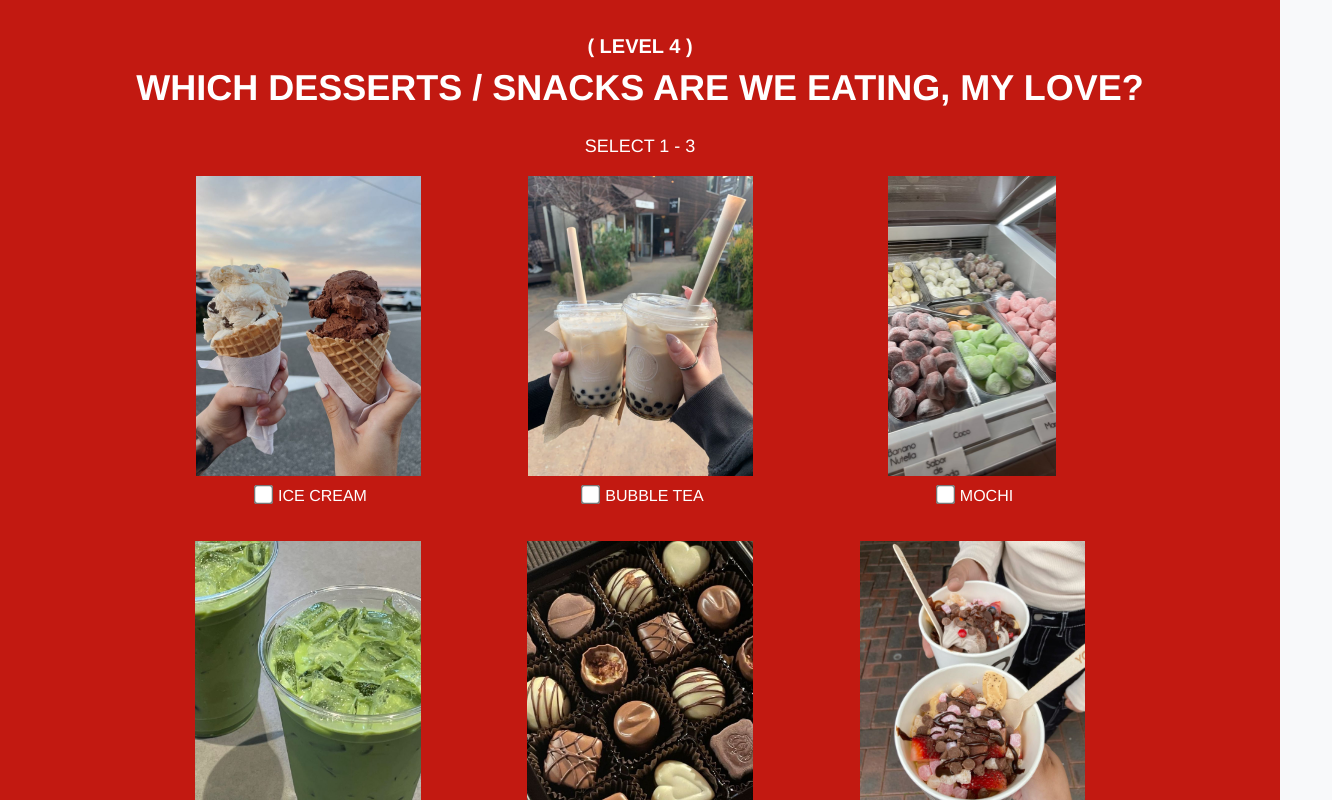
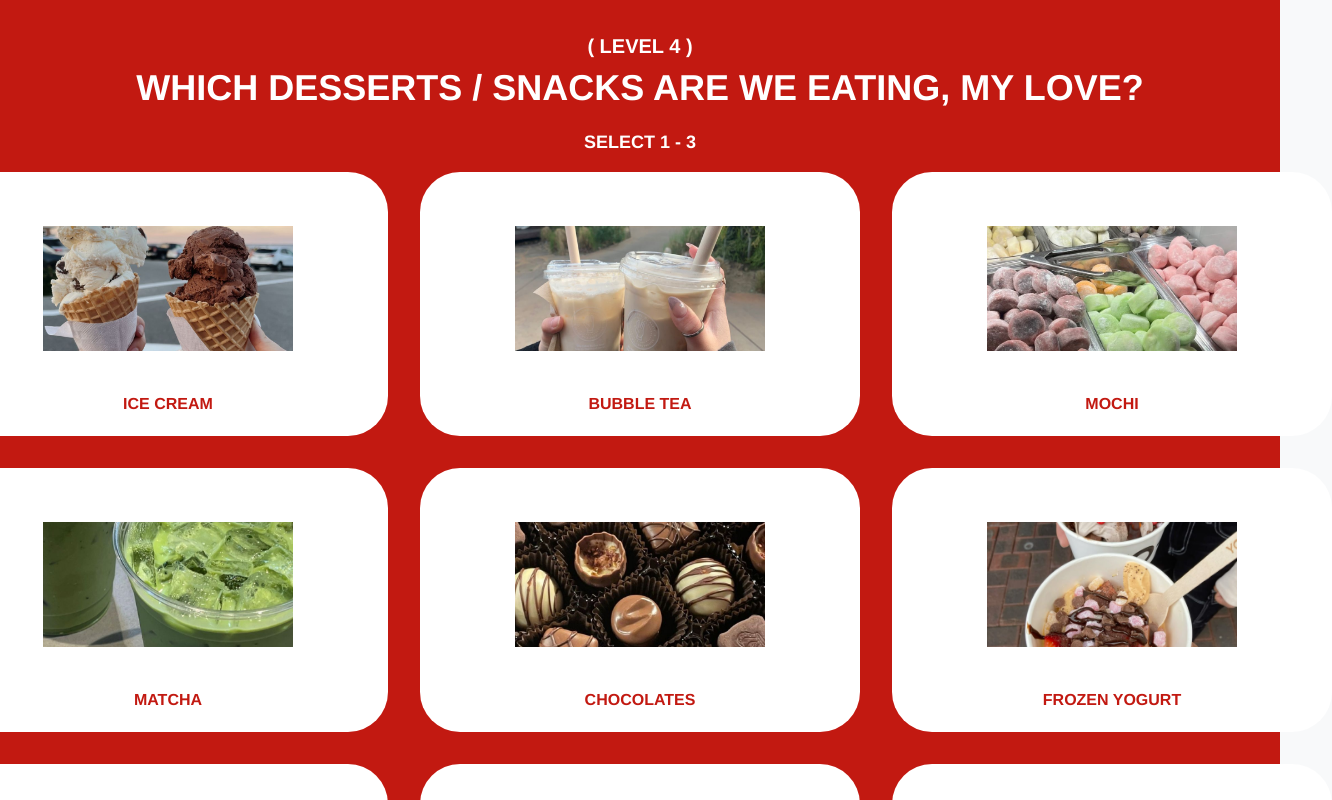
Before and after one commit to gathrean/aloean, a Next.js app: page /pages/valentines/4-dessert in a window 1280 px wide. Shown: the top 800 px of the page, 1332 px wide, since content can reach past the window. Built offline with nearby package versions, Linux system fonts and the light colour scheme.

Commit message:
Turned checkbox items into cards

```diff
--- a/app/pages/valentines/1-no/page.tsx
+++ b/app/pages/valentines/1-no/page.tsx
@@ -11,7 +11,7 @@ export default function Nope() {
             <h1 className="text-4xl font-bold text-gray-300">
                 i see...
             </h1>
-
+            <div className="image-container mt-4">
                 <Image
                     src="/Valentines/1/spiderman.jpeg"
                     alt="Sad cat gif"
@@ -19,6 +19,7 @@ export default function Nope() {
                     height={300}
                     className="mt-4"
                 />
+            </div>
 
             <br></br>
 
--- a/app/pages/valentines/1-yes/page.tsx
+++ b/app/pages/valentines/1-yes/page.tsx
@@ -11,13 +11,15 @@ export default function ThankYou() {
             <h1 className="text-xl font-bold mb-2">( LEVEL 1 )</h1>
             <h1 className="text-4xl font-bold">LET&apos;S GOOOOOOOOOO</h1>
 
+            <div className="image-container mt-4">
                 <Image
                     src="/Valentines/1/bee.gif"
                     alt="bee gif"
                     width={300}
                     height={300}
-                className="mt-4 object-cover"
+                    className="object-cover"
                 />
+            </div>
 
             <p className="font-bold mt-4">✋🏽</p>
             <p className="font-bold">WAIT!</p>
--- a/app/pages/valentines/4-dessert/page.tsx
+++ b/app/pages/valentines/4-dessert/page.tsx
@@ -4,19 +4,6 @@ import { useRouter } from 'next/navigation';
 import Image from 'next/image';
 
 import '../valentines.css';
-
-const desserts = [
-    { name: 'Ice Cream', src: '/Valentines/4-dessert/icecream.jpg', label: 'ICE CREAM' },
-    { name: 'Bubble Tea', src: '/Valentines/4-dessert/bubble-tea.jpg', label: 'BUBBLE TEA' },
-    { name: 'Mochi', src: '/Valentines/4-dessert/mochi.jpg', label: 'MOCHI' },
-    { name: 'Matcha', src: '/Valentines/4-dessert/matcha.jpg', label: 'MATCHA' },
-    { name: 'Chocolate', src: '/Valentines/4-dessert/chocolate.jpg', label: 'CHOCOLATES' },
-    { name: 'Frozen Yogurt', src: '/Valentines/4-dessert/frozen-yogurt.jpg', label: 'FROZEN YOGURT' },
-    { name: 'Indian Desserts', src: '/Valentines/4-dessert/indian-desserts.jpg', label: 'INDIAN DESSERTS' },
-    { name: 'Filipino Desserts', src: '/Valentines/4-dessert/filipino-desserts.jpg', label: 'FILIPINO DESSERTS' },
-    { name: 'No Desserts', src: '/Valentines/4-dessert/no-desserts.jpg', label: 'NO DESSERTS' },
-    { name: "(I can't decide on desserts, surprise me)", src: '/Valentines/idk.gif', label: "CAN'T DECIDE (SURPRISE ME)" }
-];
 
 export default function DessertSelection() {
     const [selectedDesserts, setSelectedDesserts] = useState<string[]>([]);
@@ -31,12 +18,11 @@ export default function DessertSelection() {
 
     const submitResponse = async (response: string) => {
         try {
-            const res = await fetch('/api/valentines/submit-response', {
+            await fetch('/api/valentines/submit-response', {
                 method: 'POST',
                 headers: { 'Content-Type': 'application/json' },
                 body: JSON.stringify({ response }),
             });
-            if (!res.ok) throw new Error('Failed to submit response');
         } catch (error) {
             console.error('Error submitting response:', error);
         }
@@ -64,25 +50,53 @@ export default function DessertSelection() {
         }
     };
 
+    const handleBack = () => {
+        router.back();
+    };
+
     return (
         <div className="valentines-page">
             <h1 className="text-xl font-bold mb-2">( LEVEL 4 )</h1>
             <h1 className="text-4xl font-bold mb-4">WHICH DESSERTS / SNACKS ARE WE EATING, MY LOVE?</h1>
+            <p className="text-lg font-bold mt-1 mb-4">
+                SELECT 1 - 3
+            </p>
+
             <form onSubmit={(e) => { e.preventDefault(); handleSubmit(); }}>
-                <p className="text-lg mt-2 mb-4 font-medium">SELECT 1 - 3</p>
                 <div className="checkbox-container">
-                    {desserts.map((dessert) => (
-                        <label key={dessert.name} className="checkbox-option">
-                            <Image src={dessert.src} alt={dessert.name} className="checkbox-image" width={300} height={300} />
-                            <span>
-                                <input type="checkbox" value={dessert.name} onChange={handleDessertChange} />
-                                {dessert.label}
+                    {[
+                        { src: "/Valentines/4-dessert/icecream.jpg", alt: "ICE CREAM", value: "ICE CREAM" },
+                        { src: "/Valentines/4-dessert/bubble-tea.jpg", alt: "BUBBLE TEA", value: "BBUBBLE TEA" },
+                        { src: "/Valentines/4-dessert/mochi.jpg", alt: "MOCHI", value: "MOCHI" },
+                        { src: "/Valentines/4-dessert/matcha.jpg", alt: "MATCHA", value: "MATCHA" },
+                        { src: "/Valentines/4-dessert/chocolate.jpg", alt: "CHOCOLATES", value: "CHOCOLATES" },
+                        { src: "/Valentines/4-dessert/frozen-yogurt.jpg", alt: "FROZEN YOGURT", value: "FROZEN YOGURT" },
+                        { src: "/Valentines/4-dessert/indian-desserts.jpg", alt: "INDIAN DESSERTS", value: "INDIAN DESSERTS" },
+                        { src: "/Valentines/4-dessert/filipino-desserts.jpg", alt: "FILIPINO DESSERTS", value: "FILIPINO DESSERTS" },
+                        { src: "/Valentines/4-dessert/no-desserts.jpg", alt: "NO DESSERTS", value: "NO DESSERTS" },
+                        { src: "/Valentines/idk.gif", alt: "CAN'T DECIDE; SURPRISE ME", value: "CAN'T DECIDE; SURPRISE ME" }
+                    ].map(({ src, alt, value }) => (
+                        <label
+                            className={`checkbox-option ${selectedDesserts.includes(value) ? 'selected' : ''}`}
+                            key={value}
+                        >
+                            <div className="image-container">
+                                <Image src={src} alt={alt} width={120} height={120} className="checkbox-image" />
+                            </div>
+                            <span className="checkbox-text">
+                                <input
+                                    type="checkbox"
+                                    value={value}
+                                    onChange={handleDessertChange}
+                                />
+                                {alt}
                             </span>
                         </label>
                     ))}
                 </div>
+
                 <div className="mt-8">
-                    <button onClick={() => router.back()} className="back-button font-bold">GO BACK</button>
+                    <button onClick={handleBack} className="back-button font-bold">GO BACK</button>
                     <button onClick={handleSubmit} className="valentines-button font-bold">NEXT LEVEL</button>
                 </div>
             </form>
--- a/app/pages/valentines/5-activities/page.tsx
+++ b/app/pages/valentines/5-activities/page.tsx
@@ -1,21 +1,8 @@
 'use client';
-import Image from 'next/image';
 import { useState } from 'react';
 import { useRouter } from 'next/navigation';
-
+import Image from 'next/image';
 import '../valentines.css';
-
-const activities = [
-    { src: '/Valentines/5-activities/arcade.jpg', alt: 'Arcade', value: 'Arcade', label: 'ARCADE (GRANVILLE REC ROOM)' },
-    { src: '/Valentines/5-activities/museum.jpg', alt: 'Museum', value: 'Museum Date', label: 'MUSEUM DATE' },
-    { src: '/Valentines/5-activities/sunset.jpg', alt: 'Sunset', value: 'Sunset Watching', label: 'WATCH THE SUNSET' },
-    { src: '/Valentines/5-activities/music-store.jpg', alt: 'Music Store', value: 'Music Store', label: 'MUSIC STORE' },
-    { src: '/Valentines/5-activities/photobooth.jpg', alt: 'Vintage Photo Booth', value: 'Vintage Photo Booth', label: 'PHOTO BOOTH (VINTAGE) 👀' },
-    { src: '/Valentines/5-activities/cafe.jpg', alt: 'Cafe', value: 'Cafe Date', label: 'CAFE DATE' },
-    { src: '/Valentines/5-activities/build-a-bear.jpg', alt: 'Build-A-Bear', value: 'Build-A-Bear', label: 'BUILD-A-BEAT' },
-    { src: '/Valentines/5-activities/aquarium.jpg', alt: 'Aquarium', value: 'Aquarium', label: 'AQUARIUM' },
-    { src: '/Valentines/idk.gif', alt: 'Surprise Me', value: "CAN'T DECIDE (SURPRISE ME)", label: "CAN'T DECIDE (SURPRISE ME)" }
-];
 
 export default function ActivitiesSelection() {
     const [selectedActivities, setSelectedActivities] = useState<string[]>([]);
@@ -30,12 +17,11 @@ export default function ActivitiesSelection() {
 
     const submitResponse = async (response: string) => {
         try {
-            const res = await fetch('/api/valentines/submit-response', {
+            await fetch('/api/valentines/submit-response', {
                 method: 'POST',
                 headers: { 'Content-Type': 'application/json' },
-                body: JSON.stringify({ response })
+                body: JSON.stringify({ response }),
             });
-            if (!res.ok) throw new Error('Failed to submit response');
         } catch (error) {
             console.error('Error submitting response:', error);
         }
@@ -49,13 +35,35 @@ export default function ActivitiesSelection() {
             alert("Damnnnn you don't want us to do anything? :((( (Select up to 5)");
             return;
         }
+
+        const formattedResponse =
+            selectedActivities.length === 1
+                ? `I want to do ${selectedActivities[0]}`
+                : `I want to do ${selectedActivities.join(' and ')}`;
+
         try {
-            await Promise.all(selectedActivities.map(activity => submitResponse(activity)));
+            await submitResponse(formattedResponse);
             router.push('/pages/valentines/6-thank-you');
         } catch (error) {
-            console.error("Failed to submit responses:", error);
+            console.error("Failed to submit response:", error);
         }
     };
+
+    const handleBack = () => {
+        router.back();
+    };
+
+    const activities = [
+        { src: '/Valentines/5-activities/arcade.jpg', alt: 'Arcade', value: 'Arcade', label: 'ARCADE (GRANVILLE REC ROOM)' },
+        { src: '/Valentines/5-activities/museum.jpg', alt: 'Museum', value: 'Museum Date', label: 'MUSEUM DATE' },
+        { src: '/Valentines/5-activities/sunset.jpg', alt: 'Sunset', value: 'Sunset Watching', label: 'WATCH THE SUNSET' },
+        { src: '/Valentines/5-activities/music-store.jpg', alt: 'Music Store', value: 'Music Store', label: 'MUSIC STORE' },
+        { src: '/Valentines/5-activities/photobooth.jpg', alt: 'Vintage Photo Booth', value: 'Vintage Photo Booth', label: 'PHOTO BOOTH (VINTAGE)' },
+        { src: '/Valentines/5-activities/cafe.jpg', alt: 'Cafe', value: 'Cafe Date', label: 'CAFE DATE' },
+        { src: '/Valentines/5-activities/build-a-bear.jpg', alt: 'Build-A-Bear', value: 'Build-A-Bear', label: 'BUILD-A-BEAR' },
+        { src: '/Valentines/5-activities/aquarium.jpg', alt: 'Aquarium', value: 'Aquarium', label: 'AQUARIUM' },
+        { src: '/Valentines/idk.gif', alt: 'Surprise Me', value: "CAN'T DECIDE (SURPRISE ME)", label: "CAN'T DECIDE (SURPRISE ME)" }
+    ];
 
     return (
         <div className="valentines-page">
@@ -66,17 +74,27 @@ export default function ActivitiesSelection() {
             <form onSubmit={(e) => { e.preventDefault(); handleSubmit(); }}>
                 <div className="checkbox-container">
                     {activities.map(({ src, alt, value, label }) => (
-                        <label key={value} className="checkbox-option">
-                            <Image src={src} alt={alt} className="checkbox-image" width={500} height={300} />
-                            <span>
-                                <input type="checkbox" value={value} onChange={handleActivityChange} />
+                        <label
+                            key={value}
+                            className={`checkbox-option ${selectedActivities.includes(value) ? 'selected' : ''}`}
+                        >
+                            <div className="image-container">
+                                <Image src={src} alt={alt} className="checkbox-image" width={120} height={120} />
+                            </div>
+                            <span className="checkbox-text">
+                                <input
+                                    type="checkbox"
+                                    value={value}
+                                    onChange={handleActivityChange}
+                                />
                                 {label}
                             </span>
                         </label>
                     ))}
                 </div>
+
                 <div className="mt-8">
-                    <button type="button" onClick={router.back} className="back-button font-bold">GO BACK</button>
+                    <button onClick={handleBack} className="back-button font-bold">GO BACK</button>
                     <button type="submit" className="valentines-button font-bold">NEXT LEVEL</button>
                 </div>
             </form>
--- a/app/pages/valentines/6-thank-you/page.tsx
+++ b/app/pages/valentines/6-thank-you/page.tsx
@@ -51,9 +51,8 @@ export default function ThankYouPage() {
                 />
             ))}
 
-            <h1 className="text-4xl font-bold">
-                MY LOVE, BABY, حبيبتي, THANK YOU FOR BEING MY VALENTINE AND MY GIRLFRIEND :)
-            </h1>
+            <h1 className="text-4xl font-bold">MY LOVE, BABY, حبيبتي,</h1>
+            <h1 className="text-4xl font-bold">THANK YOU FOR BEING MY VALENTINE AND MY GIRLFRIEND :)</h1>
             <Image
                 src="/Valentines/red-roses.gif"
                 alt="Thank you flowers gif"
--- a/app/pages/valentines/valentines.css
+++ b/app/pages/valentines/valentines.css
@@ -54,6 +54,16 @@ html, body {
     font-size: 1rem;
     cursor: pointer;
     transition: all 0.3s ease;
+    color: var(--valentines-bg);
+    background-color: #fff;
+    padding: 20px;
+    border-radius: 40px;
+}
+
+.checkbox-text {
+    display: flex;
+    align-items: center;
+    font-weight: bold;
 }
 
 .checkbox-option input {
@@ -62,18 +72,24 @@ html, body {
 }
 
 .checkbox-image {
-    width: 300px;
-    height: 300px;
+    width: 250px;
+    height: 125px;
     margin-bottom: 0.5rem;
     object-fit: contain;
     transition: transform 0.3s ease;
 }
 
-.checkbox-option:hover .checkbox-image {
-    transform: scale(0.95);
+.checkbox-option {
+    transition: transform 0.3s ease, box-shadow 0.3s ease;
+}
+
+.checkbox-option:hover {
+    transform: scale(1.05);
+    box-shadow: 0 4px 8px rgba(0, 0, 0, 0.2);
 }
 
 .checkbox-option input {
+    display: none;
     margin-left: 0.5rem;
 }
 
@@ -87,6 +103,16 @@ html, body {
 
 .valentines-header {
     text-color: #fff;
+}
+
+.checkbox-option.selected {
+    background-color: #000;
+    box-shadow: 0 4px 10px rgba(0, 0, 0, 0.2);
+    transform: scale(1.05);
+}
+
+.checkbox-option.selected .checkbox-text {
+    color: #fff;
 }
 
 .valentines-button {
@@ -125,6 +151,21 @@ html, body {
     transform: scale(1.1);
 }
 
+.image-container {
+    width: 400px;
+    height: 200px;
+    overflow: hidden;
+    position: relative;
+    display: flex;
+    justify-content: center;
+    align-items: center;
+}
+
+.image-container img {
+    object-fit: cover;
+    object-position: center;
+}
+
 .hidden {
     opacity: 0;
     transform: translateY(20px);
@@ -138,7 +179,7 @@ html, body {
 
 .falling-rose {
     position: absolute;
-    top: -10px;
+    top: -100px;
     width: 50px;
     height: 50px;
     opacity: 1;
```
Also changed, not shown: app/pages/valentines/3-food/page.tsx (+8 -3 lines). Lines whose indentation alone changed are shown as unchanged.
